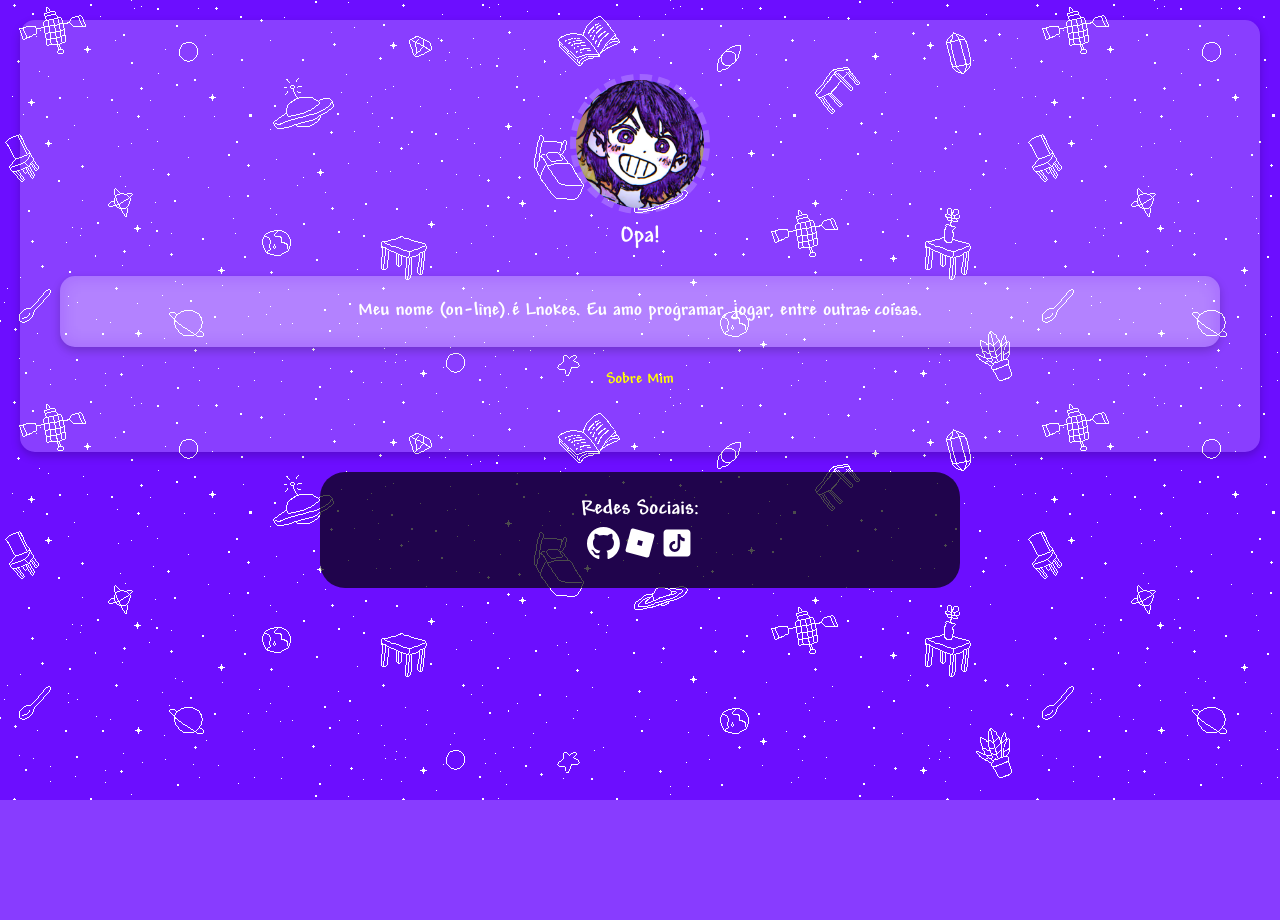
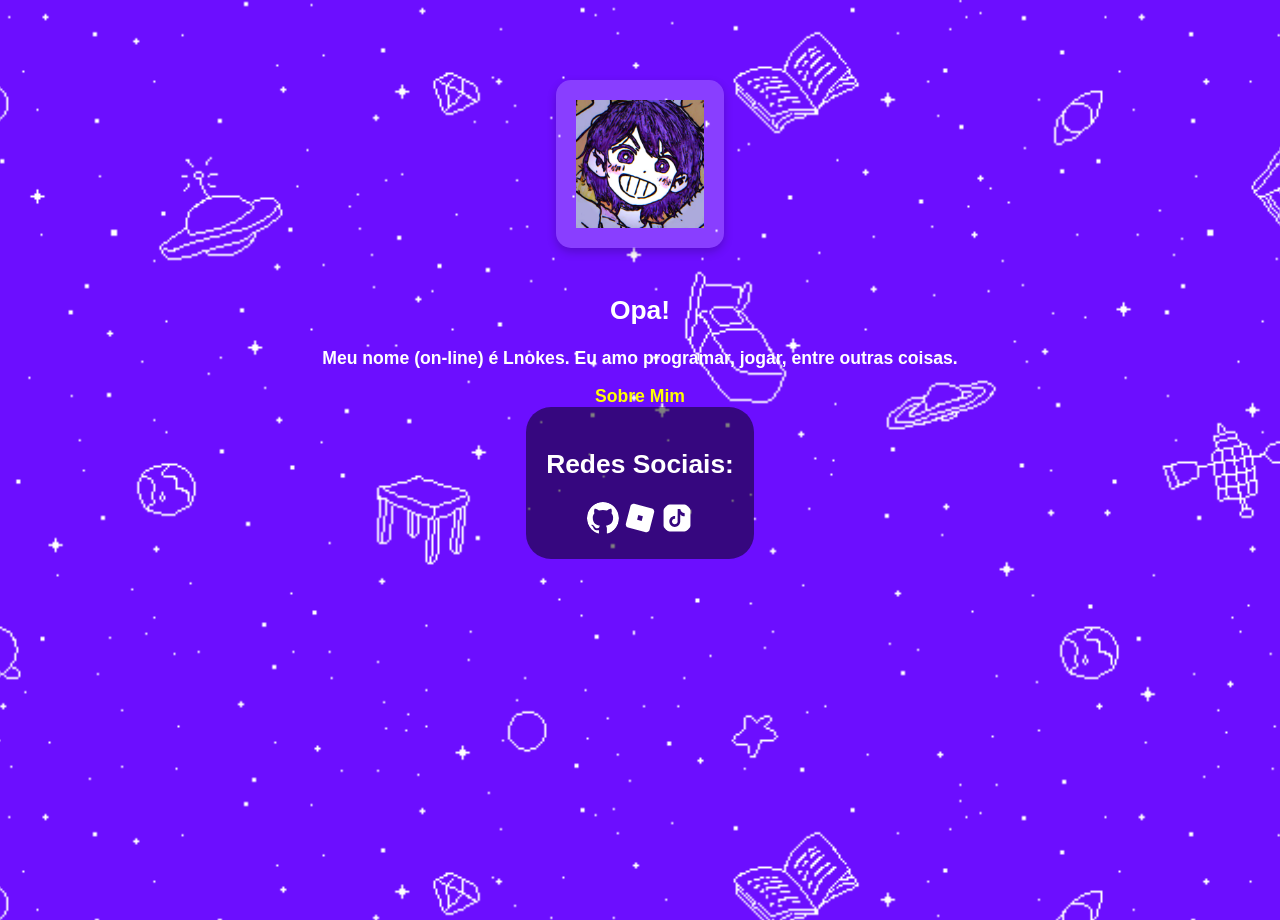
Before and after one commit to enpasant/bio, a PHP site: page / in a window 1280 px wide. Before the commit the page ends 800 px from the top, so only its background shows below. Run offline with PHP 8.4, Linux system fonts and the light colour scheme.

Commit message:
Add files via upload

```diff
--- a/styles/style.css
+++ b/styles/style.css
@@ -1,252 +1,79 @@
-@font-face {
-    font-family: 'Andy';
-    src: url('../images/ANDYB.TTF') format('opentype');
+/* Universal Selector */
+*{
+  color: #fff;
 }
 
-/* Reset básico */
-* {
-  margin: 0;
-  padding: 0;
-  box-sizing: border-box;
+html{
+  scroll-behavior: smooth;
 }
 
-html {
-  scroll-behavior: smooth; /* Habilita scroll suave para navegadores modernos */
+/* Elements */
+body {
+  height: 100vh;
+  width: auto;
+  text-align: center;
+  margin: 40px;
+  padding: 20px;
+  color: black;
+  font-size: 1.1em;
+  font-weight: bold;
+  font-family: 'Arial';
+  background-image: url("../images/background.png");
+  background-size: cover;
+  background-attachment: fixed;
+  animation: popup 0.7s ease-in-out forwards;
 }
 
-body {
-  font-family: 'Andy', sans-serif;
-  line-height: 1.6;
-    background-image: url("../images/background.png");
-    color: #fff;
-  padding: 0;
-  margin: 0;
-  animation: fadeIn 0.4s ease-in-out forwards;
+footer {
+  padding: 20px;
+  background-color: rgba(0, 0, 0, 0.5);
+  border-radius: 25px;
+  width: fit-content;
+  height: fit-content;
+  margin: 0 auto;
 }
 
-@keyframes fadeIn {
+a {
+  text-decoration: none;
+  color: yellow;
+}
+
+img {
+  border-radius: 100%;
+}
+
+/* Classes */
+.pfp {
+  background: rgba(255, 255, 255, 0.2);    /* Semi-transparent background */
+  border-radius: 15px;                     /* Rounded corners */
+  backdrop-filter: blur(10px);             /* Blur effect */
+  -webkit-backdrop-filter: blur(10px);     /* WebKit compatibility */
+  box-shadow: 0 4px 10px rgba(0, 0, 0, 0.2); /* Soft shadow */
+  padding: 20px;
+  margin: 20px;
+  color: #fff;                             /* Text color */
+}
+
+/* IDs */
+#text {
+  background: rgba(255, 255, 255, 0.2);    /* Semi-transparent background */
+  border-radius: 15px;                     /* Rounded corners */
+  backdrop-filter: blur(10px);             /* Blur effect */
+  -webkit-backdrop-filter: blur(10px);     /* WebKit compatibility */
+  box-shadow: 0 4px 10px rgba(0, 0, 0, 0.2); /* Soft shadow */
+  padding: 20px;
+  margin: 20px;
+  color: #fff;                             /* Text color */
+}
+
+/* Keyframes */
+@keyframes popup {
   from {
+    transform: scale(0.7);
     opacity: 0;
   }
   to {
     opacity: 1;
+    transform: scale(1);
   }
 }
-/* Header */
-header {
-    display: flex;
-    height: fit-content;
-  justify-content: space-between;
-  align-items: center;
-    background: rgba(255, 255, 255, 0.2); /* Fundo semi-transparente */
-  border-radius: 15px; /* Bordas arredondadas */
-  backdrop-filter: blur(10px); /* Desfoque para o efeito de vidro */
-  -webkit-backdrop-filter: blur(10px); /* Compatibilidade com navegadores baseados em WebKit */
-  box-shadow: 0 4px 10px rgba(0, 0, 0, 0.2); /* Sombra suave */
-  padding: 20px;
-  color: #fff; /* Cor do texto */
-  position: sticky;
-  z-index: 9999;
-}
-
-header .logo {
-  font-size: 1.5em;
-  font-weight: bold;
-  text-align: center;
-}
-
-/* Menu Responsivo */
-header nav ul {
-  display: flex;
-  list-style: none;
-  flex-wrap: wrap;
-}
-
-header nav ul li {
-  margin-left: 20px;
-}
-
-@media (max-width: 768px) {
-  header {
-    flex-direction: column;
-    align-items: flex-start;
-  }
-
-header nav ul {
-  display: flex;
-  list-style: none;
-  flex-wrap: wrap;
-  flex-direction: row; /* Por padrão, exibe os itens em linha */
-  max-height: 0; /* Altura inicial zero */
-  overflow: hidden; /* Esconde o conteúdo que ultrapassa a altura */
-  opacity: 0; /* Torna invisível */
-  transition: max-height 0.8s cubic-bezier(0.4, 0, 0.2, 1), opacity 0.8s ease-in-out;
-}
-
-header nav ul.active {
-  max-height: 300px; /* Altura suficiente para os itens do menu */
-  opacity: 1; /* Torna visível */
-  flex-direction: column; /* Exibe os itens em coluna */
-}
-
-  header nav ul li {
-    margin: 10px 0;
-  }
-}
-
-/* Ícone do menu */
-.menu-toggle {
-  display: none;
-  cursor: pointer;
-  font-size: 1.5em;
-  color: #fff;
-}
-
-@media (max-width: 768px) {
-  .menu-toggle {
-    display: block;
-  }
-}
-header nav ul li a {
-  color: #fff;
-  text-decoration: none;
-  font-size: 1em;
-}
-
-header nav ul li a:hover {
-  text-decoration: underline;
-}
-
-/* Seções */
-.section {
-  padding: 60px 20px;
-  text-align: center;
-}
-
-.section h2 {
-  font-size: 2em;
-  margin-bottom: 20px;
-}
-
-.section p {
-  font-size: 1.2em;
-}
-
-/* Painel de biografia */
-.biography-panel {
-  position: relative;
-}
-
-.bio-card {
-  background: rgba(255, 255, 255, 0.5); /* Transparente com 50% de opacidade */
-  border-radius: 10px;
-  padding: 20px;
-  margin: 0 auto;
-  max-width: 600px;
-  color: #fff;
-  box-shadow: 0 4px 8px rgba(0, 0, 0, 0.2);
-  font-size: 1.1em;
-  line-height: 1.8;
-}
-
-/* Footer */
-footer {
-  text-align: center;
-  padding: 20px;
-  background: rgba(0, 0, 0, 0.7);
-  font-size: 0.9em;
-  margin: 0 auto;
-  width: 50%;
-  border-radius: 25px;
-}
-
-/* Estilo para a tag <code> */
-        code {
-            padding: 5px;
-            border-radius: 50px;
-            background-color: rgba(0,0,0,0.5)
-        }
-
-        /* Estilo adicional para melhorar o visual de múltiplos comandos */
-        pre code {
-
-        }
-
-.pfp{
-  border-radius: 50%;
-  border-color: darkslateblue;
-  outline-style: dashed;
-  outline-color: rgba(255,255,255,0.2);
-  outline-width: 6px;
-  }
-
-
-a{
-  text-decoration: none;
-  color: yellow;
-    transition: transform 0.2s ease-in-out;
-}
-
-a:hover{
-    transform: scale(1.1, 1.1);
-    transition: transform 0.2s ease-in-out;
-
-}
-section {
-  background: rgba(255, 255, 255, 0.2); /* Fundo semi-transparente */
-  border-radius: 15px; /* Bordas arredondadas */
-  backdrop-filter: blur(10px); /* Desfoque para o efeito de vidro */
-  -webkit-backdrop-filter: blur(10px); /* Compatibilidade com navegadores baseados em WebKit */
-  box-shadow: 0 4px 10px rgba(0, 0, 0, 0.2); /* Sombra suave */
-  padding: 20px;
-  margin: 20px;
-  color: #fff; /* Cor do texto */
-
-  }
-
-h2{
-    color: #fff;
-}
-
-.section > footer > img{
-    height:128px;
-}
-
-section > ul{
-   background: rgba(255, 255, 255, 0.2); /* Fundo semi-transparente */
-  border-radius: 15px; /* Bordas arredondadas */
-  backdrop-filter: blur(10px); /* Desfoque para o efeito de vidro */
-  -webkit-backdrop-filter: blur(10px); /* Compatibilidade com navegadores baseados em WebKit */
-  box-shadow: 0 4px 10px rgba(0, 0, 0, 0.2); /* Sombra suave */
-  padding: 20px;
-  margin: 20px;
-  color: #fff; /* Cor do texto */
-  list-style: none;
-}
-
-section > ul > li:hover{
-    transform: scale(1.1, 1.1);
-    transition: transform 0.2s ease-in-out;
-
-}
-
-section > p{
-    background: rgba(255, 255, 255, 0.2); /* Fundo semi-transparente */
-  border-radius: 15px; /* Bordas arredondadas */
-  backdrop-filter: blur(10px); /* Desfoque para o efeito de vidro */
-  -webkit-backdrop-filter: blur(10px); /* Compatibilidade com navegadores baseados em WebKit */
-  box-shadow: 0 4px 10px rgba(0, 0, 0, 0.2); /* Sombra suave */
-  padding: 20px;
-  margin: 20px;
-  color: #fff; /* Cor do texto */
-
-}
-img:hover{
-    transform: scale(1.1, 1.1);
-    transition: transform 0.2s ease-in-out;
-
-}
-
-header > div{
-    width: fit-content;
-}
```
Lines whose indentation alone changed are shown as unchanged.
